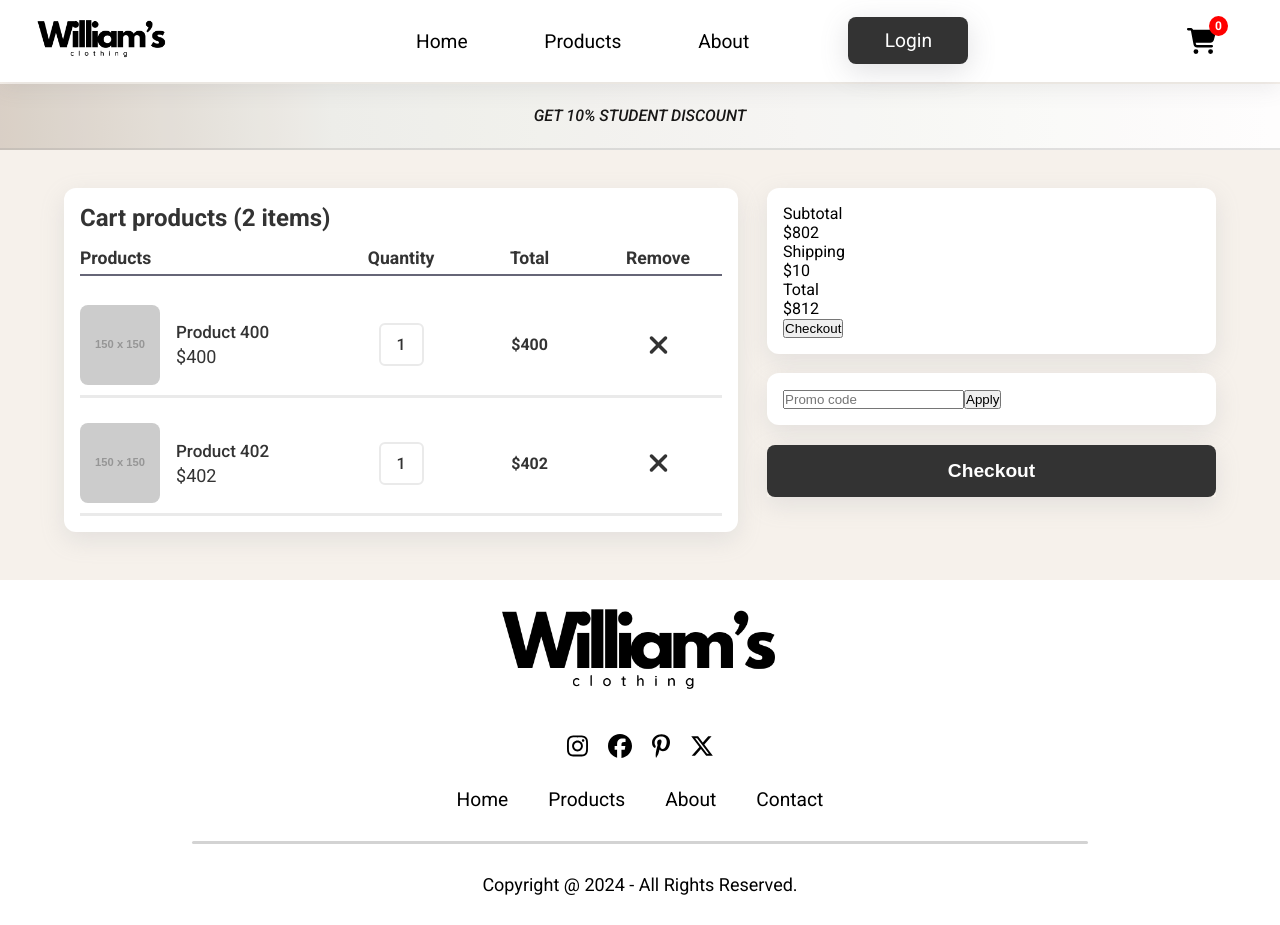
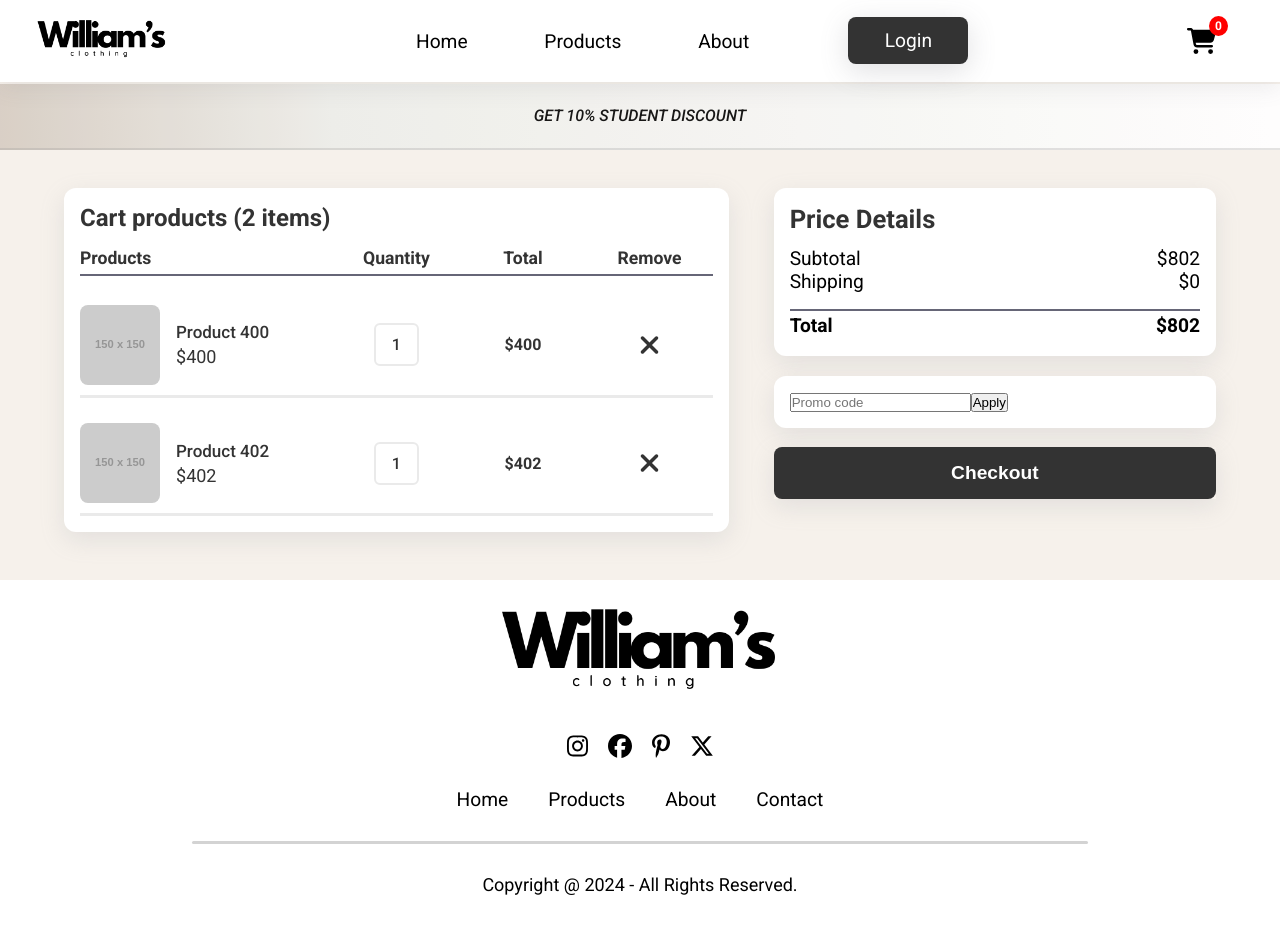
Before and after one commit to WilliamMattsson1/ecom-fullstack, a React (Vite) app in the folder frontend/: page /cart in a window 1280 px wide. Built offline with nearby package versions, Linux system fonts and the light colour scheme.

Commit message:
Styled price details

```diff
--- a/frontend/src/Components/CartPriceDetails/CartPriceDetails.css
+++ b/frontend/src/Components/CartPriceDetails/CartPriceDetails.css
@@ -4,3 +4,29 @@
     border-radius: 12px;
     box-shadow: rgba(149, 157, 165, 0.2) 0px 8px 24px;
 }
+
+.cart-price-detail-title {
+    font-size: 1.6rem;
+    margin-bottom: 0.8rem;
+    color: #333;
+}
+
+.cart-price-detail {
+    display: flex;
+    justify-content: space-between;
+}
+
+.cart-price-detail-left {
+    font-size: 1.2rem;
+}
+
+.cart-price-detail-right {
+    font-size: 1.2rem;
+}
+
+.total-sum {
+    border-top: 2px solid #667;
+    margin-top: 1rem;
+    padding: 0.2rem 0;
+    font-weight: 600;
+}
--- a/frontend/src/Components/CartPriceDetails/CartPriceDetails.tsx
+++ b/frontend/src/Components/CartPriceDetails/CartPriceDetails.tsx
@@ -3,19 +3,19 @@ import './CartPriceDetails.css'
 const CartPriceDetails = () => {
     return (
         <div className="cart-price-box">
-            <div className="cart-price-details">
-                <p>Subtotal</p>
-                <p>$802</p>
+            <h2 className="cart-price-detail-title">Price Details</h2>
+            <div className="cart-price-detail">
+                <p className="cart-price-detail-left">Subtotal</p>
+                <p className="cart-price-detail-right">$802</p>
             </div>
-            <div className="cart-price-details">
-                <p>Shipping</p>
-                <p>$10</p>
+            <div className="cart-price-detail">
+                <p className="cart-price-detail-left">Shipping</p>
+                <p className="cart-price-detail-right">$0</p>
             </div>
-            <div className="cart-price-details">
-                <p>Total</p>
-                <p>$812</p>
+            <div className="cart-price-detail total-sum">
+                <p className="cart-price-detail-left">Total</p>
+                <p className="cart-price-detail-right">$802</p>
             </div>
-            <button className="cart-price-button">Checkout</button>
         </div>
     )
 }
--- a/frontend/src/Pages/CartPage/CartPage.css
+++ b/frontend/src/Pages/CartPage/CartPage.css
@@ -2,7 +2,7 @@
     display: flex;
     margin: auto;
     margin-top: 2.4rem;
-    gap: 1.8rem;
+    gap: 2.8rem;
     width: 90%;
 }
 
```
